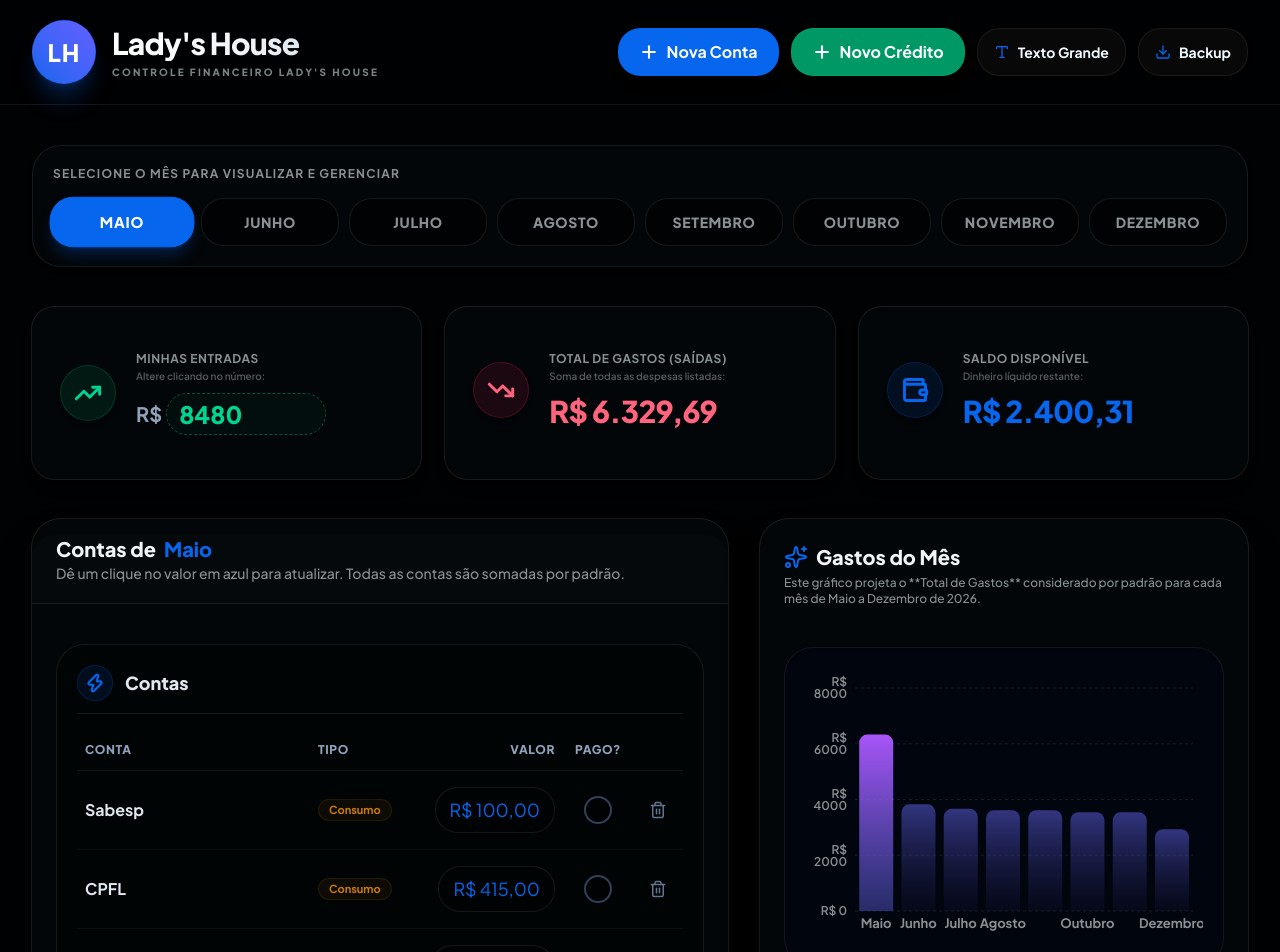
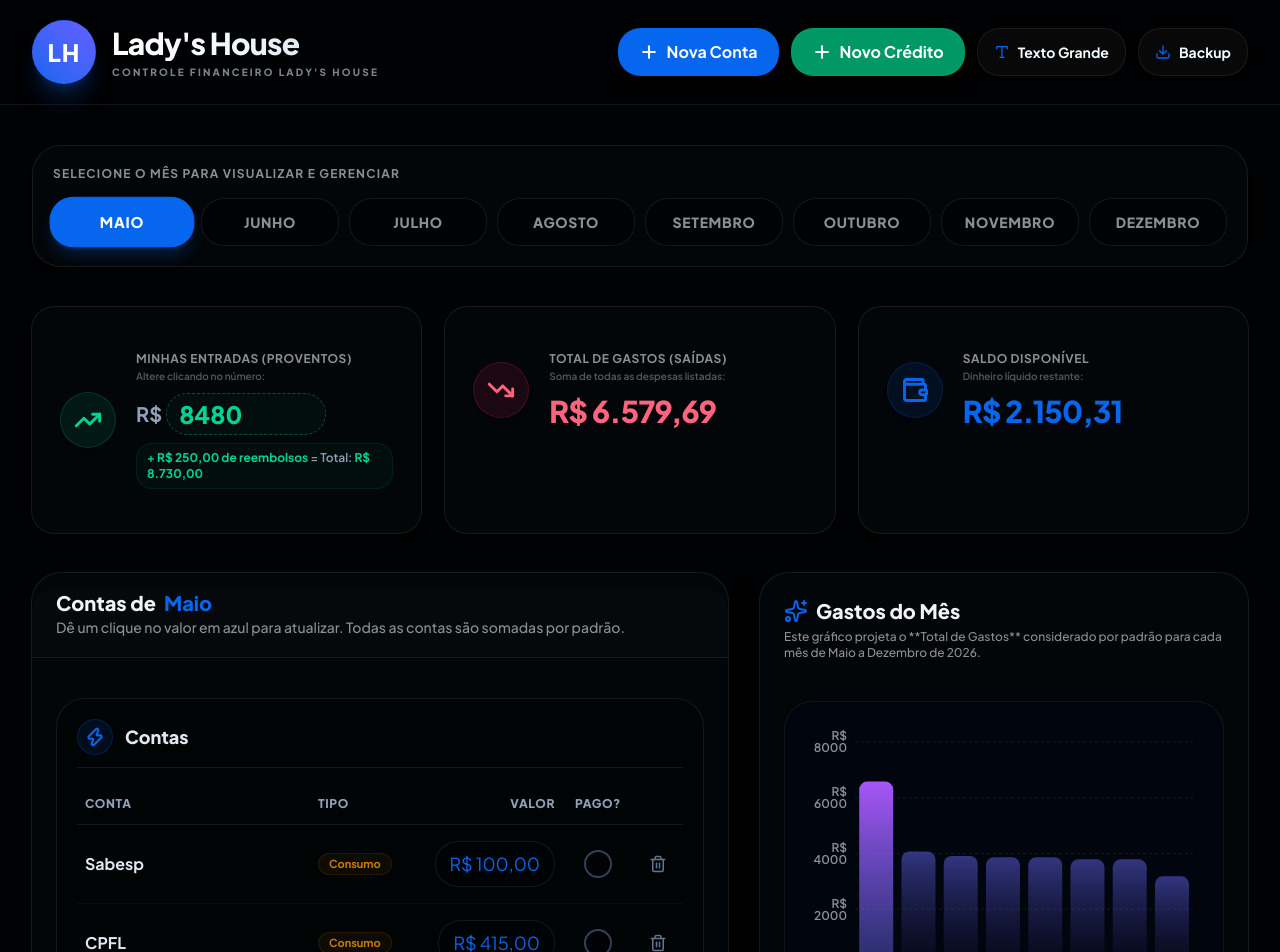
Before and after one commit to hpeixotosp/dashflavio, a Next.js app: page / in a window 1280 px wide. Shown: the top 952 px of the page. Built offline with nearby package versions, Linux system fonts and the light colour scheme.

Commit message:
fix: unifica contabilidade somando reembolsos no grafico de colunas e card superior de entradas

```diff
--- a/src/components/dashboard-client.tsx
+++ b/src/components/dashboard-client.tsx
@@ -313,8 +313,9 @@ export default function DashboardClient() {
   // Total de descontos
   const totalAdjustments = adjustments.reduce((sum, e) => sum + e.value, 0);
 
-  // Total de Gastos Líquidos (Saídas)
-  const totalExpensesValue = Math.max(0, grossExpenses - totalAdjustments);
+  // Contabilidade Limpa:
+  // Total de Gastos (Saídas) é a soma das contas brutas (boletos reais)
+  const totalExpensesValue = grossExpenses;
 
   // 2. Entradas = Proventos + Reembolsos
   const totalIncomeValue = proventosValue + totalAdjustments;
@@ -538,13 +539,18 @@ export default function DashboardClient() {
     const mFixed = m.expenses.filter(e => e.type === "fixed").reduce((sum, e) => sum + e.value, 0);
     const mInstallments = m.expenses.filter(e => e.type === "installment").reduce((sum, e) => sum + e.value, 0);
     const mAdjustments = m.expenses.filter(e => e.type === "adjustment").reduce((sum, e) => sum + e.value, 0);
-    const mTotal = Math.max(0, (mConsumption + mFixed + mInstallments) - mAdjustments);
+
+    // Contabilidade Limpa:
+    // "Total Gastos" do gráfico representa os gastos brutos reais de boletos
+    const mTotalExpenses = mConsumption + mFixed + mInstallments;
+    // "Receitas" do gráfico representa as entradas totais (Proventos + Reembolsos)
+    const mTotalIncome = m.proventos + mAdjustments;
 
     return {
       id: m.id,
       name: m.name,
-      "Total Gastos": Number(mTotal.toFixed(2)),
-      "Receitas": m.proventos
+      "Total Gastos": Number(mTotalExpenses.toFixed(2)),
+      "Receitas": Number(mTotalIncome.toFixed(2))
     };
   });
 
@@ -815,7 +821,7 @@ export default function DashboardClient() {
                   <TrendingUp className="h-7 w-7 stroke-[2.5]" />
                 </div>
                 <div className="flex-1">
-                  <span className="text-muted-foreground font-bold text-xs uppercase tracking-wider block">Minhas Entradas</span>
+                  <span className="text-muted-foreground font-bold text-xs uppercase tracking-wider block">Minhas Entradas (Proventos)</span>
                   <span className="text-[10px] text-muted-foreground/60 font-semibold mt-0.5 block">Altere clicando no número:</span>
                   <div className="relative mt-2.5 flex items-center">
                     <span className="mr-1 text-slate-400 font-bold text-xl">R$</span>
@@ -830,6 +836,11 @@ export default function DashboardClient() {
                       title="Clique aqui para alterar o valor de proventos deste mês"
                     />
                   </div>
+                  {totalAdjustments > 0 && (
+                    <div className="mt-2 text-xs font-bold text-emerald-400 bg-emerald-500/5 border border-emerald-500/10 rounded-lg px-2.5 py-1.5 inline-block">
+                      + R$ {totalAdjustments.toLocaleString("pt-BR", { minimumFractionDigits: 2 })} de reembolsos <span className="text-slate-400 font-semibold">= Total:</span> R$ {totalIncomeValue.toLocaleString("pt-BR", { minimumFractionDigits: 2 })}
+                    </div>
+                  )}
                 </div>
               </CardContent>
             </Card>
```
